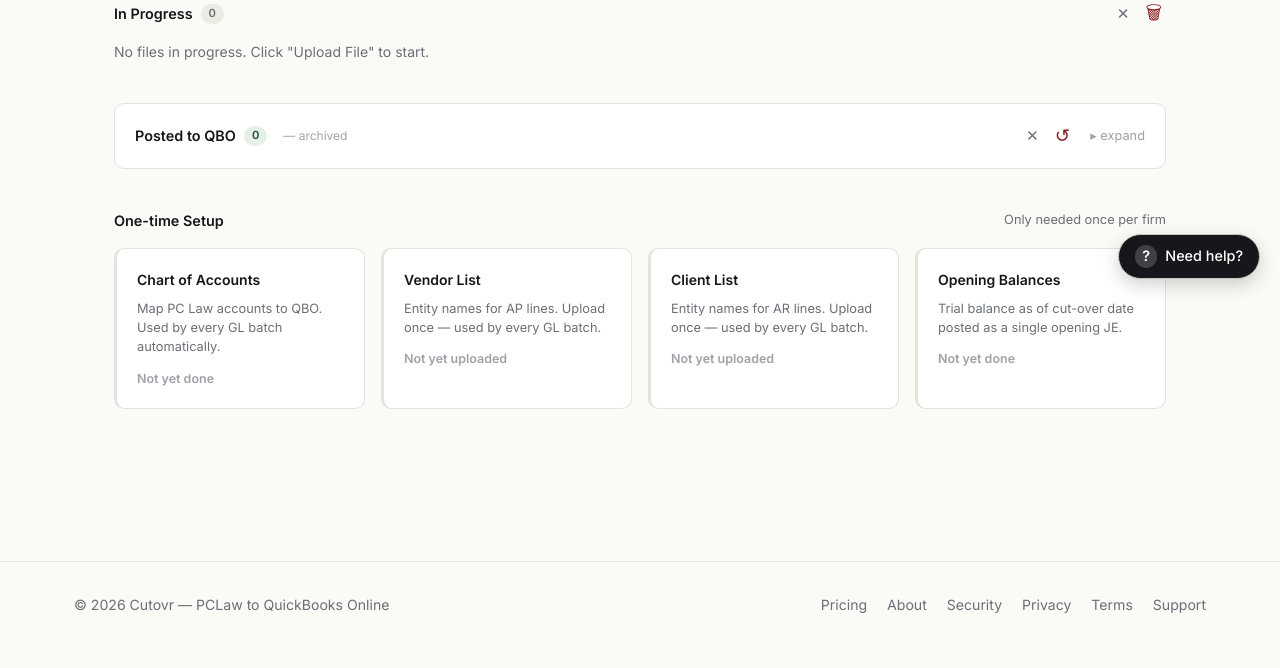
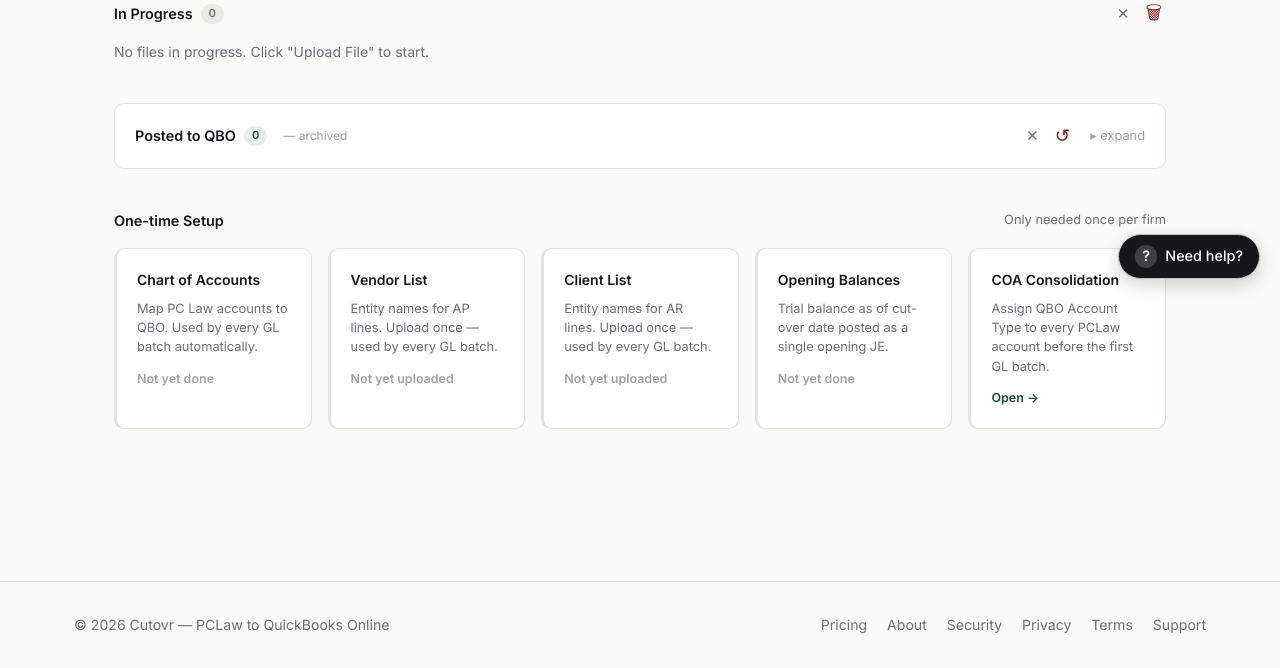
Before and after one commit to iannacito/cutovr, a Flask app: page /migration-nexus in a window 1280 px wide. Shown: the part 501-1169 px from the top of the page. Before the commit the page ends 1114 px from the top, so only its background shows below. Run offline with Flask 3, Linux system fonts and the light colour scheme; the visitor is signed in with stand-in values (Sample User, id 1); data comes from the database, SQL or seed files in the repository; data that the repository does not hold is empty.

Commit message:
feat(nexus): add COA Consolidation card to One-time Setup grid

```diff
--- a/templates/migration-nexus.html
+++ b/templates/migration-nexus.html
@@ -35,7 +35,7 @@
   .hub-badge--warning{ background:var(--warning-soft); color:var(--warning); }
   .hub-badge--muted  { background:var(--bg-3);         color:var(--ink-muted); }
   /* Setup cards */
-  .hub-setup-grid    { display:grid; grid-template-columns:repeat(4,1fr); gap:var(--space-4); }
+  .hub-setup-grid    { display:grid; grid-template-columns:repeat(auto-fill,minmax(185px,1fr)); gap:var(--space-4); }
   .hub-setup-card    { background:var(--surface); border:1px solid var(--line); border-radius:var(--radius); padding:var(--space-5); border-left:3px solid var(--line); }
   .hub-setup-card--done { border-left-color:var(--accent); }
   .hub-setup-card__title { font-size:.875rem; font-weight:700; margin-bottom:var(--space-2); }
@@ -458,6 +458,13 @@
         <div class="hub-setup-card__desc">Trial balance as of cut-over date posted as a single opening JE.</div>
         <div class="hub-setup-card__status">{% if ob_done %}&#10003; Complete{% else %}Not yet done{% endif %}</div>
       </div>
+      <a href="{{ url_for('coa_consolidation') }}"
+         class="hub-setup-card"
+         style="text-decoration:none;color:inherit;display:block;">
+        <div class="hub-setup-card__title">COA Consolidation</div>
+        <div class="hub-setup-card__desc">Assign QBO Account Type to every PCLaw account before the first GL batch.</div>
+        <div class="hub-setup-card__status" style="color:var(--accent);">Open &rarr;</div>
+      </a>
     </div>
   </section>
 
```
